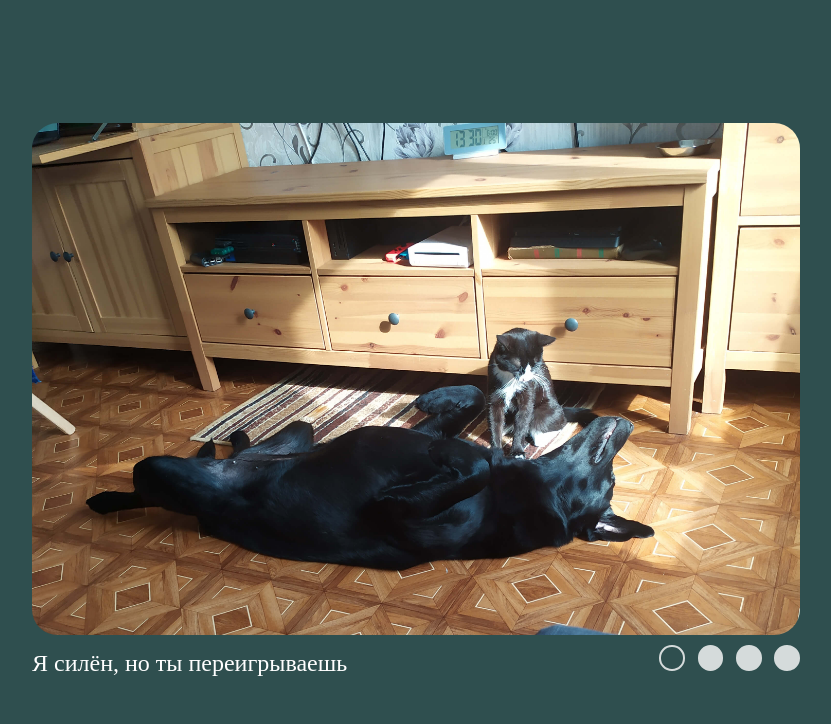
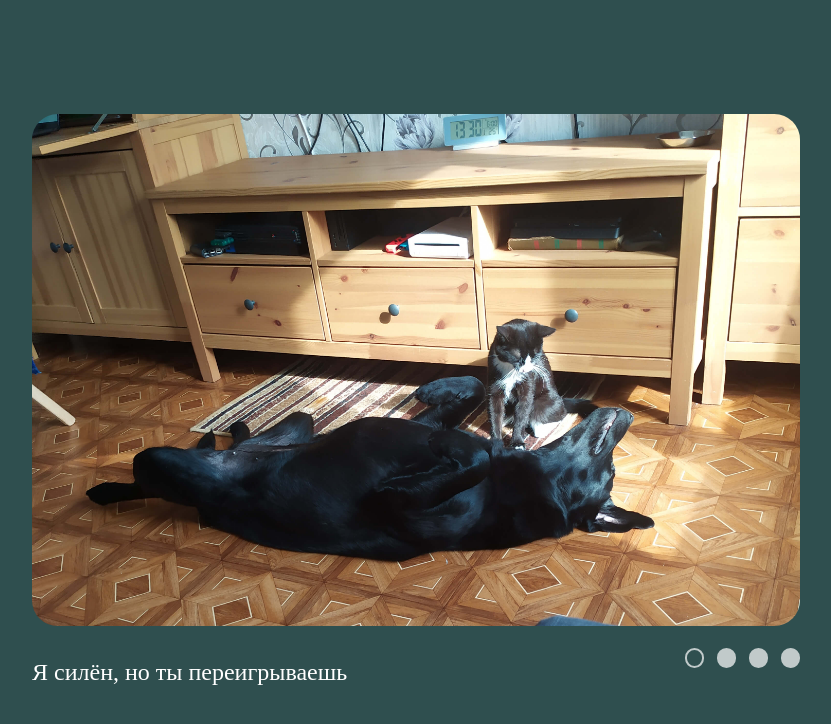
Before and after one commit to komalapa/cssMemSlider, a plain HTML site: page cssMemSlider/index.html in a window 1280 px wide. Shown: the whole page, without its empty margins (224-1055 px from the left). Drawn offline with Linux system fonts and the light colour scheme.

Commit message:
feat: clicable areas for btns  2021-10-16 19:32:44

```diff
--- a/cssMemSlider/index.html
+++ b/cssMemSlider/index.html
@@ -23,10 +23,10 @@
             </div>
             <div class="controls-line">
                 <div class="controls">
-                    <label class="slider-btn-lbl" for="slider-btn-1"></label>
-                    <label class="slider-btn-lbl" for="slider-btn-2"></label>
-                    <label class="slider-btn-lbl" for="slider-btn-3"></label>
-                    <label class="slider-btn-lbl" for="slider-btn-4"></label>
+                    <label class="slider-btn-lbl" for="slider-btn-1"><span></span></label>
+                    <label class="slider-btn-lbl" for="slider-btn-2"><span></span></label>
+                    <label class="slider-btn-lbl" for="slider-btn-3"><span></span></label>
+                    <label class="slider-btn-lbl" for="slider-btn-4"><span></span></label>
                 </div>
                 <div class="txts-slider">
                     <div class="txts-wrp">
--- a/cssMemSlider/style.css
+++ b/cssMemSlider/style.css
@@ -5,7 +5,7 @@
 
     --slider-height: calc((2 / 3) * var(--slider-width));
     --background-dark: darkslategrey;
-    --btn-size: 2vw;
+    --btn-size: 1.5vw;
 }
 
 body, html{
@@ -88,10 +88,21 @@ body{
 
 .controls{
     display: flex;
-    gap:1vw;
+    gap:0;
     /* float: right; */
 }
+
 .slider-btn-lbl{
+    padding: 1vw 0.5vw;
+    cursor: pointer;
+}
+.slider-btn-lbl:last-child{
+    padding-right: 0;
+}
+.slider-btn-lbl:first-child{
+    padding-left: 1vw;
+}
+.slider-btn-lbl span{
     position: relative;;
     display: block;
     width: var(--btn-size);
@@ -99,35 +110,25 @@ body{
     border-radius: 50%;
     background-color: white;
     border: 2px solid white;
-    opacity: 0.8;
-    cursor: pointer;
+    opacity: 0.7;
 }
-/* .slider-btn-lbl:after{
-    position: absolute;
-    content: '';
-    top:-25%;
-    left:-25%;
-    display: block;
-    width: 150%;
-    height: 150%;
-} */
-.slider-btn-lbl:hover{
+.slider-btn-lbl:hover span{
     opacity: 1;
 }
 
-.slider-btn-lbl:active{
+.slider-btn-lbl:active span{
     transform: scale(0.9) translateY(2px);
 }
-#slider-btn-1:checked ~ .controls-line label:nth-child(1){
+#slider-btn-1:checked ~ .controls-line label:nth-child(1) span{
     background-color: var(--background-dark);
 }
-#slider-btn-2:checked ~ .controls-line label:nth-child(2){
+#slider-btn-2:checked ~ .controls-line label:nth-child(2) span{
     background-color: var(--background-dark);
 }
-#slider-btn-3:checked ~ .controls-line label:nth-child(3){
+#slider-btn-3:checked ~ .controls-line label:nth-child(3) span{
     background-color: var(--background-dark);
 }
-#slider-btn-4:checked ~ .controls-line label:nth-child(4){
+#slider-btn-4:checked ~ .controls-line label:nth-child(4) span{
     background-color: var(--background-dark);
 }
 
```
